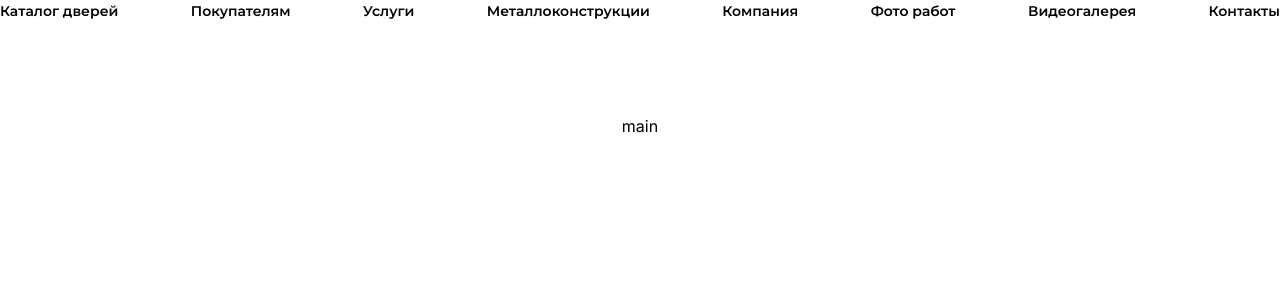
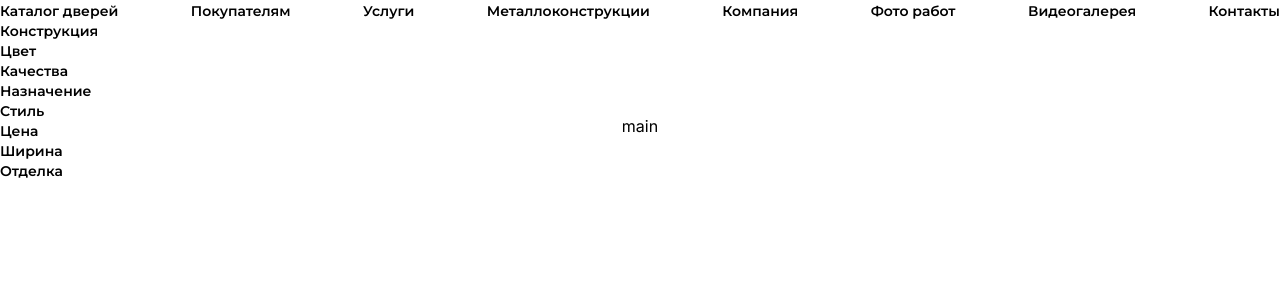
Before and after one commit to olegmif/dveri-real, a Next.js app: page / in a window 1280 px wide. Shown: the top 300 px of the page. Built offline with nearby package versions, Linux system fonts and the light colour scheme.

Commit message:
menu styles

```diff
--- a/src/components/menu/menu.module.scss
+++ b/src/components/menu/menu.module.scss
@@ -1,4 +1,4 @@
-@import "@/app/variables.scss";
+@import "@app/variables.scss";
 
 .title {
   background-color: transparent;
@@ -8,36 +8,53 @@
   cursor: pointer;
 }
 
-.menuItems {
+
+.items {
   display: none;
-}
 
-.menuItems .expanded {
+  &.level0 {
     display: flex;
     flex-direction: column;
   }
 
-.menuItemsLevel0 {
+  .expanded {
     display: flex;
     flex-direction: column;
+  }
+}
+
+.item {
+  &.level1, .items {
+    position: static;
+  }
+}
+
+
+@media screen and (min-width: $md) {
+  .items.level0 {
+    flex-direction: row;
     align-items: center;
     justify-content: space-between;
   }
 
-.menuItemLevel1 {
-    position: relative;
+  .items.level1 {
+    position: absolute;
   }
 
-.menuItemsLevel1 {
-    position: static;
+  .item.level1 {
+    position: relative;
+    /* при наведении на элемент меню первого уровня его дочерние становятся видимыми */
+    &:hover {
+      & > .items {
+        display: flex;
+        flex-direction: column;
+      }
     }
 
-@media screen and (min-width: $md) {
-    .menuItemsLevel0 {
-        flex-direction: row;
+    /* баз наведения на элемент первого уровня его дочерние будут скрыты даже с установленным классом .expanded */
+    &:not(:hover) > .items {
+      display: none;
+    }
   }
 
-    .menuItemsLevel1 {
-        position: absolute;
 }
-}
--- a/src/components/menu/menu.tsx
+++ b/src/components/menu/menu.tsx
@@ -12,25 +12,31 @@ const lato = Montserrat({
   subsets: ['cyrillic']
 })
 
-const Menu: FC<MenuProps> = ({ item, level = 0 }) => {
-  const [expanded, setExpanded] = useState<boolean>(false);
+const Menu: FC<MenuProps> = ({ item, level = 0, onClick , expanded = false}) => {
+  const [expandedId, setExpandedId] = useState<string | null>(null);
+
+  const handleExpand = (id: string): void => {
+      setExpandedId(id === expandedId ? null : id);
+  }
+
   const title = () => {
+    if (!item.title) return null;
+
     const classes = cn(styles.title, lato.className);
-    if (!item.title) return null;
-    if (item.items) return <button className={classes} onClick={() => setExpanded((prev => !prev))}>{item.title}</button>;
-    if (item.path) return <Link className={classes} href={item.path}>{item.title}</Link>;
-    return <span className={classes}>{item.title}</span>;
+
+    return item.path ? <Link className={classes} href={item.path}>{item.title}</Link> :
+      <button className={classes} onClick={() => onClick && onClick(item.id)}>{item.title}</button>;
   };
 
   return (
     <div
-      className={`${styles["menuItemLevel" + level]}`}
+      className={`${styles.item} ${styles["level" + level]}`}
     >
       {title()}
       {item.items && (
-        <div className={cn(styles.menuItems, styles["menuItemsLevel" + level], {[styles.expanded]: expanded})}>
+        <div className={cn(styles.items, styles["level" + level], {[styles.expanded]: expanded})}>
           {item.items.map((item) => (
-            <Menu key={item.id} item={item} level={level + 1}/>
+            <Menu key={item.id} item={item} level={level + 1} onClick={handleExpand} expanded={item.id === expandedId}/>
           ))}
         </div>
       )}
--- a/src/components/menu/menu.types.ts
+++ b/src/components/menu/menu.types.ts
@@ -1,3 +1,5 @@
+import {MouseEventHandler} from "react";
+
 export type MenuItem = {
   id: string;
   title?: string;
@@ -15,4 +17,6 @@ export type MenuItems = Array<MenuItem | CatalogMenuItem>;
 export interface MenuProps {
   level?: number;
   item: MenuItem | CatalogMenuItem;
+  onClick?: (id: string) => void;
+  expanded?: boolean;
 }
--- a/tsconfig.json
+++ b/tsconfig.json
@@ -19,6 +19,7 @@
     ],
     "paths": {
       "@/*": ["./src/*"],
+      "@app/*": ["./src/app/*"],
       "@components/*": ["./src/components/*"]
     }
   },
```
Lines whose indentation alone changed are shown as unchanged.
